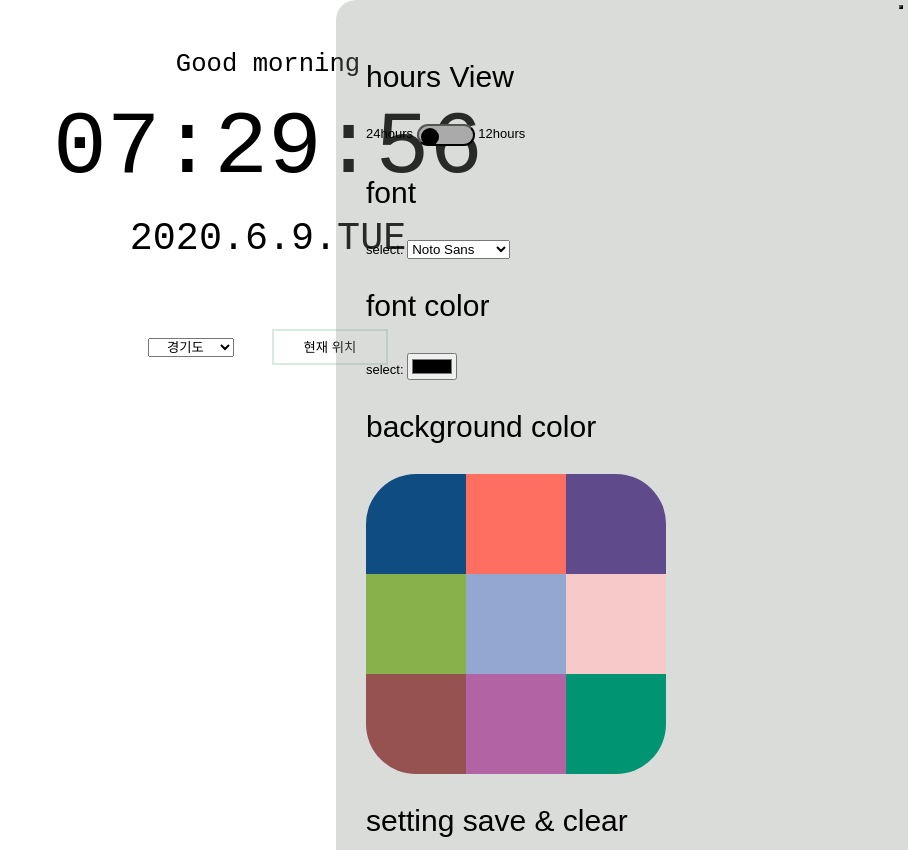
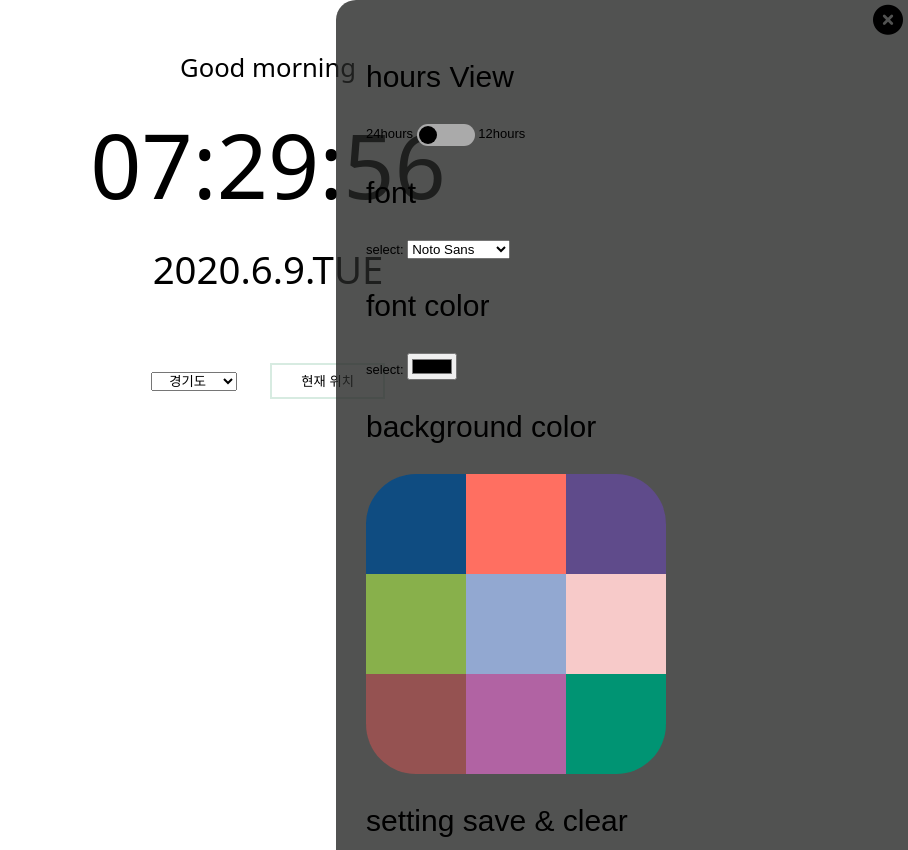
Before and after one commit to tinkerbell93/WeatherApp_hackathon, a plain HTML site: page index.html in a window 1280 px wide. Both pictures are taken after a click on the button 1268 px from the left and 12 px from the top of the page. Shown: the whole page, without its empty margins (372-1280 px from the left). Drawn offline with Linux system fonts and the light colour scheme.

Commit message:
docs: update html css js

```diff
--- a/css/common.css
+++ b/css/common.css
@@ -17,7 +17,7 @@ html {
 /* 스타일 초기화*/
 body {
     margin: 0;
-    font-family: monospace;
+    font-family: Noto sans, sans-serif;
     overflow: hidden;
 }
 h1, h2, h3, h4, h5, h6 {
@@ -38,6 +38,7 @@ ul {
 button {
     padding: 0;
     cursor: pointer;
+    border: none;
 }
 main {
     min-height: 100vh;
--- a/css/setting.css
+++ b/css/setting.css
@@ -7,7 +7,7 @@
   font-family: sans-serif;
   width: 40vw;
   /* height: 100vh; */
-  background-color: rgba(134, 138, 134, 0.3);
+  background-color: rgba(38, 39, 38, 0.8);
   border-radius: 20px 0 0 20px;
   padding: 30px;
   font-family: sans-serif;
--- a/index.html
+++ b/index.html
@@ -21,6 +21,7 @@
     <link rel="stylesheet" href="./css/weather-icons-wind.css">
     <script defer type="module" src="./js/clock.mjs"></script>
     <script defer type="module" src="./js/weather.mjs"></script>
+    <script src="https://kit.fontawesome.com/33179a3595.js" crossorigin="anonymous"></script>
   </head>
 
   <body>
--- a/js/weather.mjs
+++ b/js/weather.mjs
@@ -19,6 +19,7 @@ function geoSuccess(position) {
   const { coords } = position;
   const lat = coords.latitude;
   const lng = coords.longitude;
+
   $currentlyBtn.addEventListener("click", () => {
     getWeatherAll(lat, lng);
   });
@@ -32,6 +33,7 @@ function geoSuccess(position) {
     let weatherData;
     let cityData;
     let koreaCityData;
+
     weatherData = await getJson(`https://api.openweathermap.org/data/2.5/onecall?lat=${lat}&lon=${lng}&appid=${API_KEY}&units=metric&lang=kr`);
     console.log(weatherData);
     async function weatherRender(weatherData) {
```
